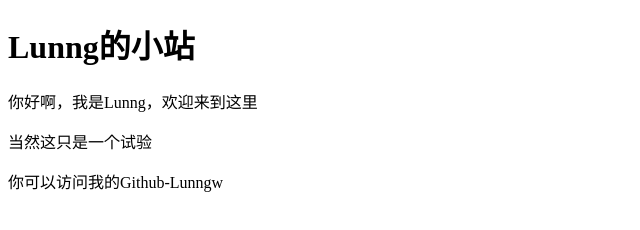
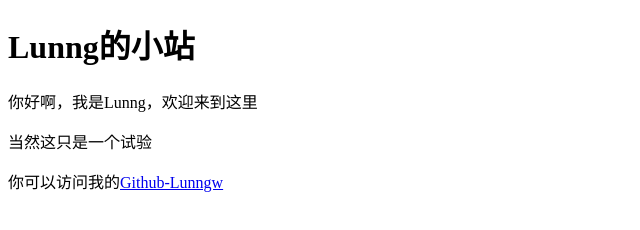
Before and after one commit to Lunngw/Lunngw.github.io, a plain HTML site: page index.html in a window 1280 px wide. Shown: the whole page, without its empty margins (0-640 px from the left). Drawn offline with Linux system fonts and the light colour scheme.

Commit message:
Update index.html

```diff
--- a/index.html
+++ b/index.html
@@ -9,7 +9,7 @@
 			<h1>Lunng的小站</h1>
 			<p>你好啊，我是Lunng，欢迎来到这里</p>
 			<p>当然这只是一个试验</p>
-			<p>你可以访问我的<a src="https://github.com/Lunngw/">Github-Lunngw</a></p>
+			<p>你可以访问我的<a href="https://github.com/Lunngw/">Github-Lunngw</a></p>
 		</main>
 	</body>
 </html>
```
